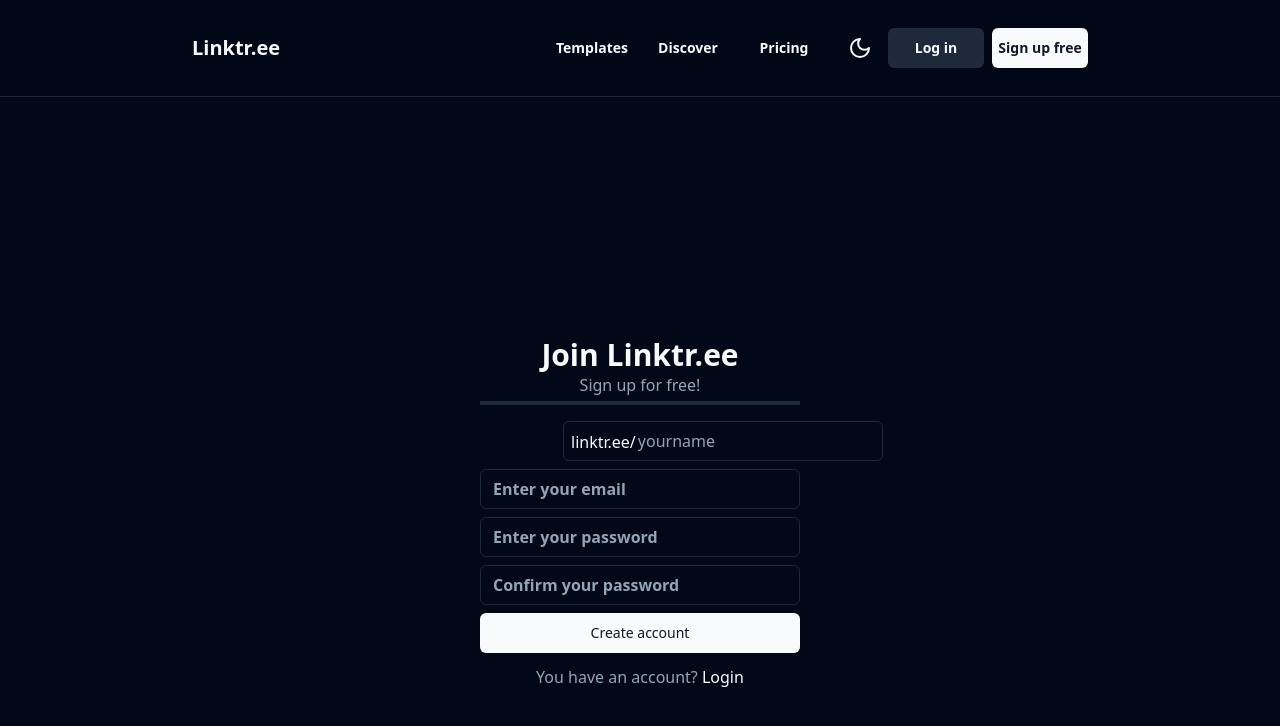
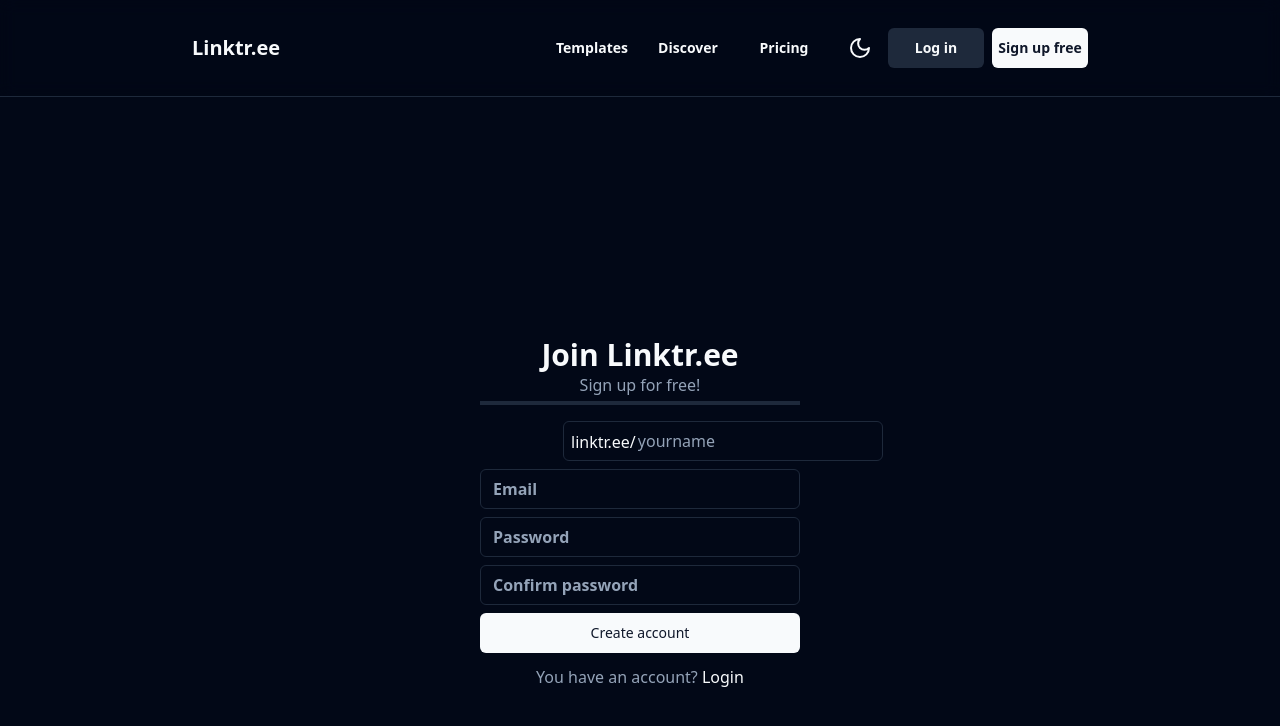
Before and after one commit to Fabulosu/linktr.ee-clone, a Next.js app: page /register in a window 1280 px wide. Shown: the top 726 px of the page. Built offline with nearby package versions, Linux system fonts and the light colour scheme; no server answers.

Commit message:
added functionality for the input & button on the homepage + small input type fixes

```diff
--- a/src/app/(auth)/login/page.tsx
+++ b/src/app/(auth)/login/page.tsx
@@ -41,7 +41,7 @@
                 <h1 className="font-bold text-3xl">Welcome back!</h1>
                 <p className="text-muted-foreground">Log in to your Linktree.</p>
                 <Separator className="w-1/2 mb-4 pt-1 mt-1" />
-                <Input type="string" name="username" placeholder="Email or username" className="w-5/6 md:w-2/4 mt-5 text-base font-semibold" ref={usernameRef} required={true} />
+                <Input type="text" name="username" placeholder="Email or username" className="w-5/6 md:w-2/4 mt-5 text-base font-semibold" ref={usernameRef} required={true} />
                 <Input type="password" name="password" placeholder="Password" className="w-5/6 md:w-2/4 mt-2 text-base font-semibold" ref={passRef} required={true} />
                 {!!props.searchParams?.error && <p className="text-red-600">Authentication failed!</p>}
                 <Button type="submit" className="w-5/6 md:w-2/4 mt-2">Log in</Button>
--- a/src/app/(auth)/register/page.tsx
+++ b/src/app/(auth)/register/page.tsx
@@ -4,26 +4,37 @@
 import { useRef, useState } from "react";
 import axios from "axios";
 import { useSession } from "next-auth/react";
-import { useRouter } from 'next/navigation';
 import { useEffect } from 'react';
 import { Separator } from "@/components/ui/separator";
+import { useRouter, useSearchParams } from 'next/navigation';
 
 export default function RegisterPage() {
 
     const { data: session } = useSession();
     const router = useRouter();
 
+    const [errorMessage, setErrorMessage] = useState('');
+
+    const searchParams = useSearchParams();
+    const result = searchParams.get('username');
+
+    const usernameRef = useRef<HTMLInputElement>(null);
+    const emailRef = useRef<HTMLInputElement>(null);
+    const passRef = useRef<HTMLInputElement>(null);
+    const cpassRef = useRef<HTMLInputElement>(null);
+
     useEffect(() => {
         if (session) {
             router.replace('/');
         }
-    }, [session, router]);
 
-    const [errorMessage, setErrorMessage] = useState('');
-    const usernameRef = useRef<HTMLInputElement>(null);
-    const emailRef = useRef<HTMLInputElement>(null);
-    const passRef = useRef<HTMLInputElement>(null);
-    const cpassRef = useRef<HTMLInputElement>(null);
+        if (result) {
+            if (usernameRef.current !== null) {
+                usernameRef.current.value = result;
+            }
+        }
+
+    }, [session, router, result]);
 
     const onSubmit = async (e: React.FormEvent<HTMLFormElement>) => {
         e.preventDefault();
@@ -65,15 +76,14 @@
                 <Separator className="w-1/2 mb-4 pt-1 mt-1" />
                 <div className="flex items-center w-full">
                     <span className="text-default pl-[251px] pt-[1px]">linktr.ee/</span>
-                    <Input className="-ml-[73px] w-5/6 md:w-2/4 mr-3 bg-transparent pl-[74px] text-md" placeholder="yourname" ref={usernameRef} required={true} maxLength={10} />
+                    <Input className="-ml-[73px] w-5/6 md:w-2/4 mr-3 bg-transparent pl-[74px] text-md" type="text" placeholder="yourname" ref={usernameRef} required={true} maxLength={10} />
                 </div>
-                <Input type="email" name="email" placeholder="Enter your email" className="w-5/6 md:w-2/4 mt-2 text-base font-semibold" ref={emailRef} />
-                <Input type="password" name="password" placeholder="Enter your password" className="w-5/6 md:w-2/4 mt-2 text-base font-semibold" ref={passRef} />
-                <Input type="password" name="cpass" placeholder="Confirm your password" className="w-5/6 md:w-2/4 mt-2 text-base font-semibold" ref={cpassRef} />
+                <Input type="email" name="email" placeholder="Email" className="w-5/6 md:w-2/4 mt-2 text-base font-semibold" ref={emailRef} />
+                <Input type="password" name="password" placeholder="Password" className="w-5/6 md:w-2/4 mt-2 text-base font-semibold" ref={passRef} />
+                <Input type="password" name="cpass" placeholder="Confirm password" className="w-5/6 md:w-2/4 mt-2 text-base font-semibold" ref={cpassRef} />
                 {errorMessage && <p className="w-5/6 md:w-2/4 text-center p-3 bg-red-400 rounded-md mt-2 text-red-600 font-bold">{errorMessage}</p>}
                 <Button type="submit" className="w-5/6 md:w-2/4 mt-2">Create account</Button>
                 <p className="pt-3 text-muted-foreground">You have an account? <a href="login" className="transition-all ease-linear duration-200 text-primary hover:text-muted-foreground">Login</a></p>
-
             </form>
         </div>
     )
--- a/src/app/page.tsx
+++ b/src/app/page.tsx
@@ -2,15 +2,21 @@
 import { Button } from "@/components/ui/button";
 import { Input } from "@/components/ui/input";
 import RotatingImage from "@/components/ui/main-image";
+import { useRouter } from "next/navigation";
 import { ChangeEvent, useState } from "react";
 
 export default function Home() {
 
   const [name, setName] = useState<string>('');
+  const router = useRouter();
 
   const handleInputChange = (e: ChangeEvent<HTMLInputElement>) => {
     setName(e.target.value);
   };
+
+  const handleRedirect = () => {
+    router.replace(`/register?username=${encodeURIComponent(name)}`);
+  }
 
   return (
     <main className="flex flex-row items-center justify-center px-5 md:px-8 mt-32 md:mt-40 w-full lg:w-3/4 z-[20] container">
@@ -22,9 +28,9 @@
         <div className="flex flex-row">
           <div className="flex items-center">
             <span className="text-default pl-[10px] pt-[1px]">linktr.ee/</span>
-            <Input className="-ml-[73px] max-w-[200px] mr-3 bg-transparent pl-[73px] text-md" placeholder="yourname" value={name} onChange={handleInputChange} maxLength={10} />
+            <Input className="-ml-[73px] max-w-[200px] mr-3 bg-transparent pl-[73px] text-md" type="text" placeholder="yourname" value={name} onChange={handleInputChange} maxLength={10} />
           </div>
-          <Button variant="default">Claim your Linktree</Button>
+          <Button variant="default" onClick={handleRedirect}>Claim your Linktree</Button>
         </div>
       </div>
       <div className="w-full h-full md:flex justify-center items-center hidden">
```
